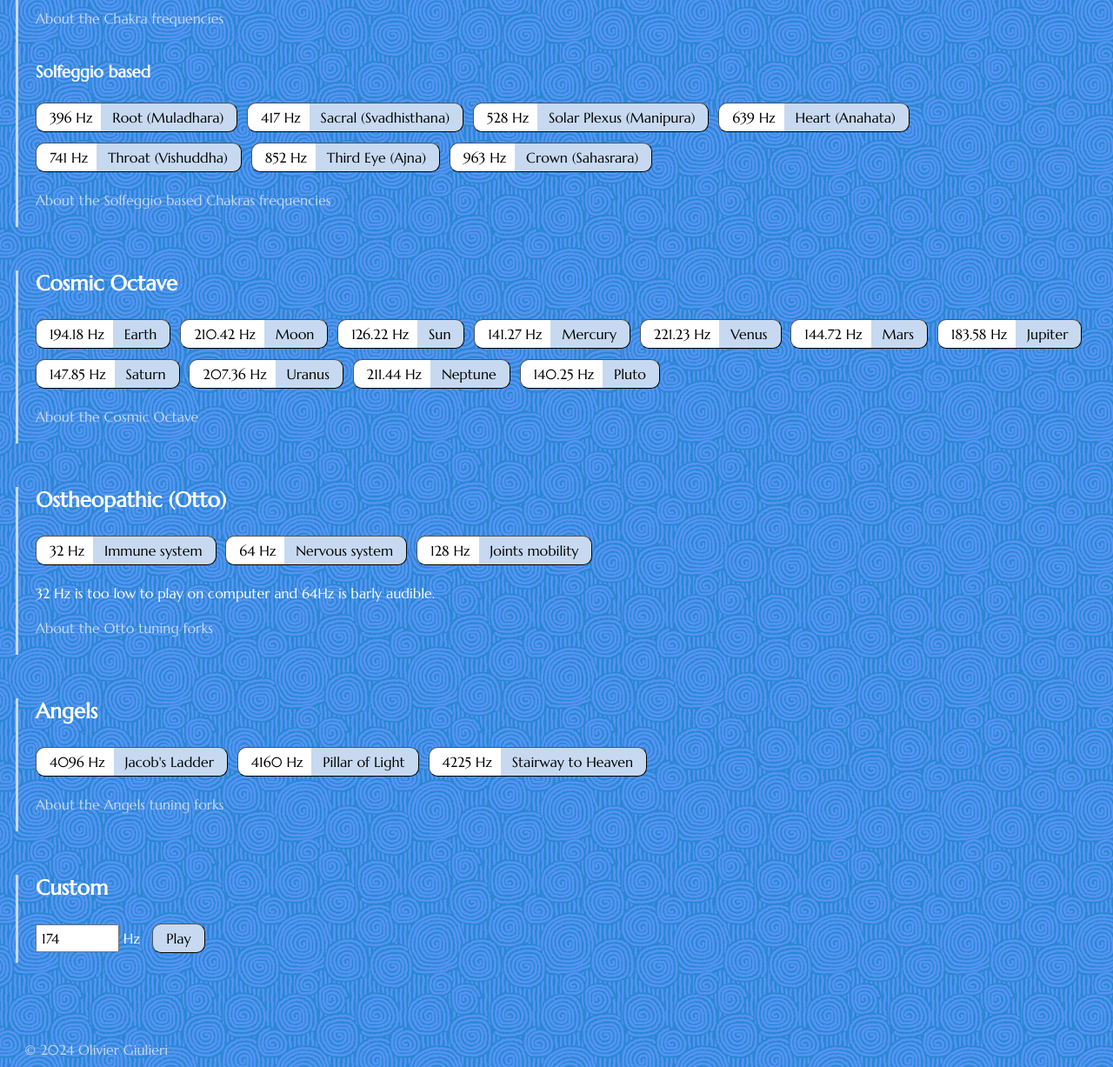
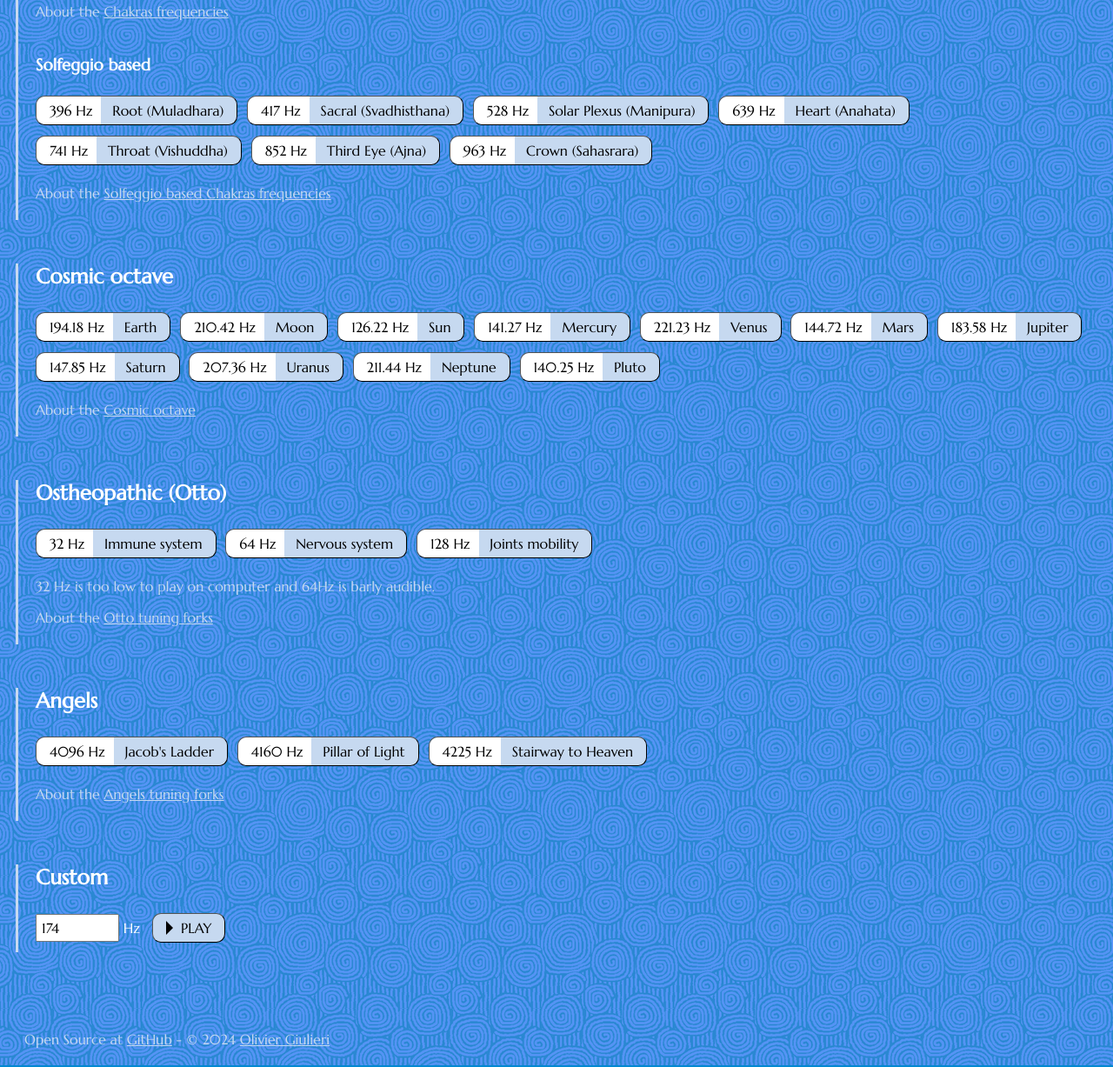
Before and after one commit to evoluteur/healing-frequencies, a website: page index.html in a window 1280 px wide. Shown: the part 1441-2668 px from the top of the page at 87% size. Drawn offline with Linux system fonts and the light colour scheme.

Commit message:
Changed links style.

```diff
--- a/index.html
+++ b/index.html
@@ -50,7 +50,7 @@
         font-family: "Marcellus", serif;
       }
       body {
-        padding: 0;
+        margin: 0 8px;
       }
       html,
       button,
@@ -108,9 +108,6 @@
           color: white;
         }
       }
-      button.play {
-        padding-left: 15px;
-      }
       select {
         position: absolute;
         top: 20px;
@@ -122,15 +119,16 @@
         padding: 4px 5px;
       }
       .footer {
-        margin: 20px 0 10px 20px;
+        margin: 20px 0 20px 20px;
+        color: #c6d9f0;
+      }
+      p {
         color: #c6d9f0;
       }
       a {
-        text-decoration: none;
         color: #c6d9f0;
         transition: color 0.5s 0.05s;
         &:hover {
-          text-decoration: underline;
           color: white;
         }
       }
@@ -166,6 +164,20 @@
       }
       .c7:hover > span {
         background-color: #9c27b0;
+      }
+
+      .play {
+        padding-left: 15px;
+        > div {
+          position: relative;
+          top: 2px;
+          display: inline-block;
+          margin-right: 4px;
+          height: 0px;
+          border-top: 8px solid transparent;
+          border-bottom: 8px solid transparent;
+          border-left: 8px solid black;
+        }
       }
     </style>
   </head>
@@ -214,11 +226,12 @@
           <span> 963 Hz</span> Increased positive energy and clarity
         </button>
         <p>
+          About the
           <a
             href="https://ouraring.com/blog/the-benefits-of-the-9-solfeggio-frequencies/"
             target="_blank"
             rel="noopener"
-            >About the Solfeggio frequencies</a
+            >Solfeggio frequencies</a
           >
         </p>
       </div>
@@ -241,11 +254,12 @@
         </button>
 
         <p>
+          About the
           <a
             href="https://lotsofzen.com/blogs/news/tuning-fork-healing-with-sound-therapy"
             target="_blank"
             rel="noopener"
-            >About healing tuning forks</a
+            >healing tuning forks</a
           >
         </p>
       </div>
@@ -278,17 +292,18 @@
         <button onclick="playFreq(324)"><span>324 Hz</span> Muscles</button>
         <button onclick="playFreq(418.3)"><span>418.3 Hz</span> Bone</button>
         <p>
+          About the
           <a
             href="https://www.lambdoma.com/music-gift.html"
             target="_blank"
             rel="noopener"
-            >About the organs frequencies</a
+            >organs frequencies</a
           >
         </p>
       </div>
 
       <div class="fs">
-        <h2>Mineral Nutrients</h2>
+        <h2>Mineral nutrients</h2>
         <button onclick="playFreq(272)">
           <span> 272 Hz</span> Selenium and Chlorine
         </button>
@@ -308,11 +323,12 @@
         <button onclick="playFreq(352)"><span>352 Hz</span> Sodium</button>
         <button onclick="playFreq(256)"><span>256 Hz</span> Sulphur</button>
         <p>
+          About the
           <a
             href="https://www.lambdoma.com/music-gift.html"
             target="_blank"
             rel="noopener"
-            >About the mineral nutrients frequencies</a
+            >mineral nutrients frequencies</a
           >
         </p>
       </div>
@@ -344,11 +360,12 @@
           <span>272.2 Hz</span> Soul
         </button>
         <p>
+          About the
           <a
             href="https://www.castastone.com/blogs/cast-a-stone-blog/the-ultimate-guide-to-chakra-tuning-forks-unlock-the-healing-power-of-sound"
             target="_blank"
             rel="noopener"
-            >About the Chakra frequencies</a
+            >Chakras frequencies</a
           >
         </p>
 
@@ -375,17 +392,18 @@
           <span>963 Hz</span> Crown (Sahasrara)
         </button>
         <p>
+          About the
           <a
             href="https://chakrapractice.com/what-are-chakra-frequencies-ultimate-guide/"
             target="_blank"
             rel="noopener"
-            >About the Solfeggio based Chakras frequencies</a
+            >Solfeggio based Chakras frequencies</a
           >
         </p>
       </div>
 
       <div class="fs">
-        <h2>Cosmic Octave</h2>
+        <h2>Cosmic octave</h2>
         <button onclick="playFreq(194.18)"><span>194.18 Hz</span> Earth</button>
         <button onclick="playFreq(210.42)"><span>210.42 Hz</span> Moon</button>
         <button onclick="playFreq(126.22)"><span>126.22 Hz</span> Sun</button>
@@ -408,11 +426,12 @@
         </button>
         <button onclick="playFreq(140.25)"><span>140.25 Hz</span> Pluto</button>
         <p>
+          About the
           <a
             href="https://www.planetware.de/octave/"
             target="_blank"
             rel="noopener"
-            >About the Cosmic Octave</a
+            >Cosmic octave</a
           >
         </p>
       </div>
@@ -426,13 +445,14 @@
         <button onclick="playFreq(128)">
           <span>128 Hz</span> Joints mobility
         </button>
+        <p>32 Hz is too low to play on computer and 64Hz is barly audible.</p>
         <p>
-          32 Hz is too low to play on computer and 64Hz is barly audible.<br /><br />
+          About the
           <a
             href="https://soundwellness.com/tuning-forks/otto-forks/"
             target="_blank"
             rel="noopener"
-            >About the Otto tuning forks</a
+            >Otto tuning forks</a
           >
         </p>
       </div>
@@ -449,11 +469,12 @@
           <span> 4225 Hz</span> Stairway to Heaven
         </button>
         <p>
+          About the
           <a
             href="https://energyinbalance.com.au/tuning-fork/"
             target="_blank"
             rel="noopener"
-            >About the Angels tuning forks</a
+            >Angels tuning forks</a
           >
         </p>
       </div>
@@ -461,12 +482,25 @@
       <div class="fs">
         <h2>Custom</h2>
         <input id="cf" type="number" class="num" value="174" /> Hz &nbsp;
-        <button onclick="playFreq('cf')" class="play">Play</button>
+        <button onclick="playFreq('cf')" class="play">
+          <div></div>
+          PLAY
+        </button>
       </div>
     </div>
 
     <p class="footer">
-      © 2024 <a href="https://evoluteur.github.io/">Olivier Giulieri</a>
+      Open Source at
+      <a
+        href="https://github.com/evoluteur/healing-frequencies"
+        target="og"
+        rel="noopener"
+        >GitHub</a
+      >
+      - © 2024
+      <a href="https://evoluteur.github.io/" target="og" rel="noopener"
+        >Olivier Giulieri</a
+      >
     </p>
   </body>
 </html>
```
